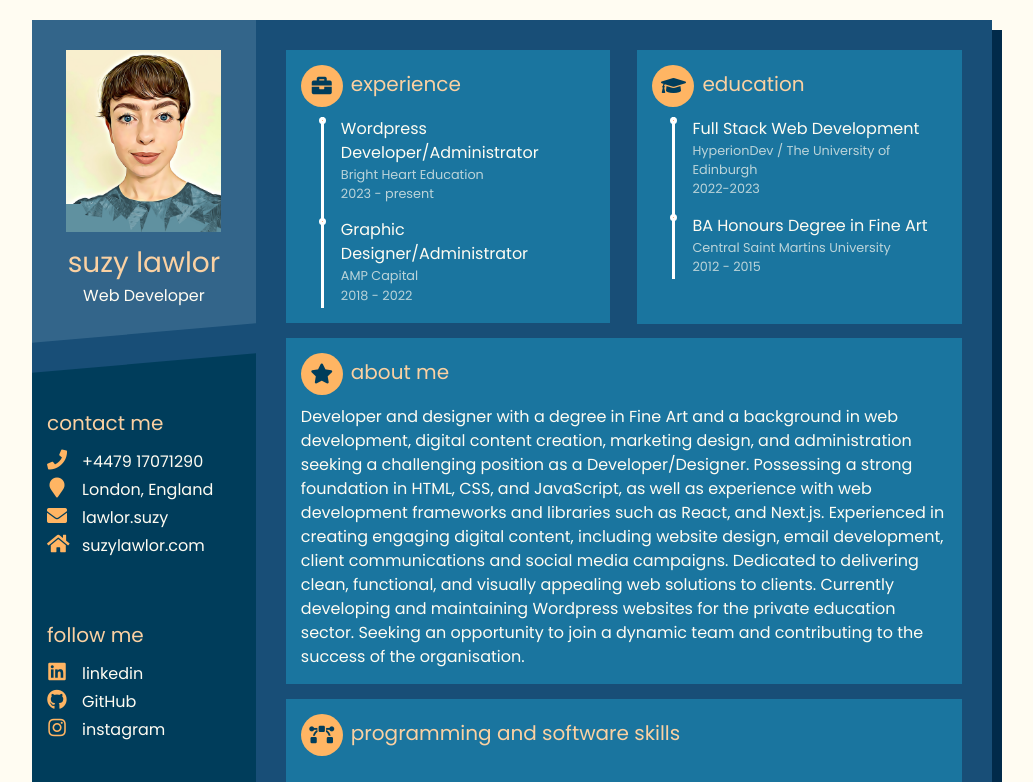
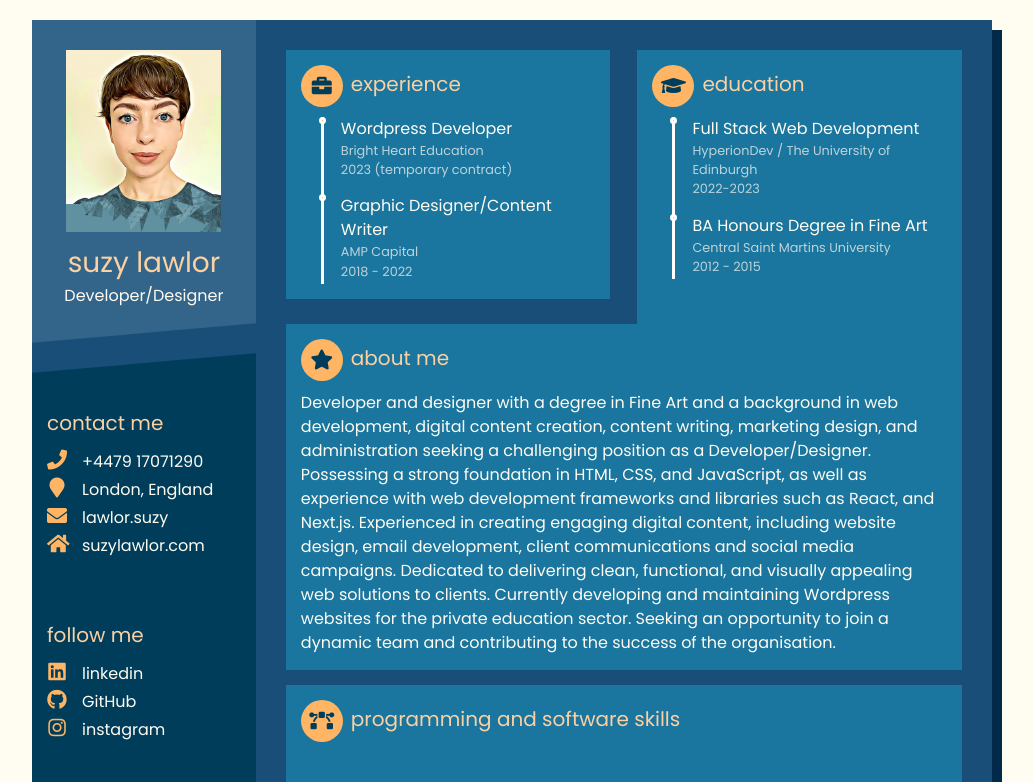
Before and after one commit to suzylawlor/SuzyLawlor_Portfolio, a Next.js app: page /resume in a window 1280 px wide. Shown: the top 782 px of the page, without its empty margins (128-1161 px from the left). Built offline with nearby package versions, Linux system fonts and the light colour scheme.

Commit message:
Add files via upload

```diff
--- a/src/pages/resume.js
+++ b/src/pages/resume.js
@@ -19,7 +19,7 @@ function Resume() {
                 </div>
                 <div className="info">
                   <h1 className="name">Suzy Lawlor</h1>
-                  <h2 classNames="job">Web Developer</h2>
+                  <h2 classNames="job">Developer/Designer</h2>
                 </div>
               </div>
               <div className="contact">
@@ -109,12 +109,12 @@ function Resume() {
                 </h3>
                 <ul>
                   <li>
-                    <span>Wordpress Developer/Administrator</span>
+                    <span>Wordpress Developer</span>
                     <small>Bright Heart Education</small>
-                    <small>2023 - present</small>
+                    <small>2023 (temporary contract)</small>
                   </li>
                   <li>
-                    <span>Graphic Designer/Administrator</span>
+                    <span>Graphic Designer/Content Writer</span>
                     <small>AMP Capital</small>
                     <small>2018 - 2022</small>
                   </li>
@@ -142,19 +142,19 @@ function Resume() {
                   <i className="fas fa-star"></i>About Me
                 </h3>
                 Developer and designer with a degree in Fine Art and a
-                background in web development, digital content creation,
-                marketing design, and administration seeking a challenging
-                position as a Developer/Designer. Possessing a strong foundation
-                in HTML, CSS, and JavaScript, as well as experience with web
-                development frameworks and libraries such as React, and Next.js.
-                Experienced in creating engaging digital content, including
-                website design, email development, client communications and
-                social media campaigns. Dedicated to delivering clean,
-                functional, and visually appealing web solutions to clients.
-                Currently developing and maintaining Wordpress websites for the
-                private education sector. Seeking an opportunity to join a
-                dynamic team and contributing to the success of the
-                organisation.
+                background in web development, digital content creation, content
+                writing, marketing design, and administration seeking a
+                challenging position as a Developer/Designer. Possessing a
+                strong foundation in HTML, CSS, and JavaScript, as well as
+                experience with web development frameworks and libraries such as
+                React, and Next.js. Experienced in creating engaging digital
+                content, including website design, email development, client
+                communications and social media campaigns. Dedicated to
+                delivering clean, functional, and visually appealing web
+                solutions to clients. Currently developing and maintaining
+                Wordpress websites for the private education sector. Seeking an
+                opportunity to join a dynamic team and contributing to the
+                success of the organisation.
               </div>
               <div className="skills-soft">
                 <h3>
@@ -291,7 +291,7 @@ function Resume() {
                       <circle cx="50" cy="50" r="40"></circle>
                       <circle className="cbar" cx="50" cy="50" r="40"></circle>
                     </svg>
-                    <span>Pixelmator</span>
+                    <span>Ae</span>
                     <small></small>
                   </li>
                   <li data-percent="65">
```
